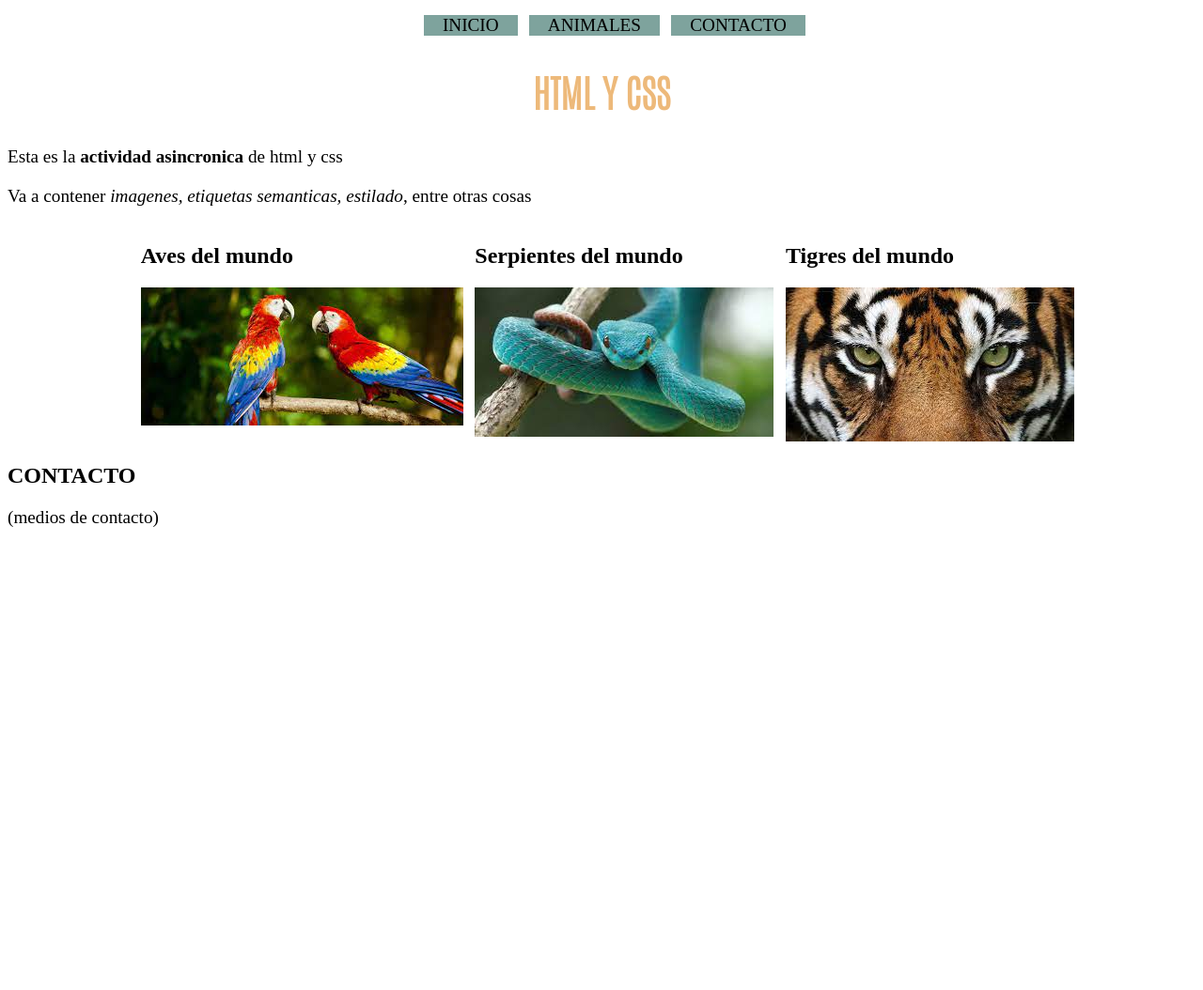
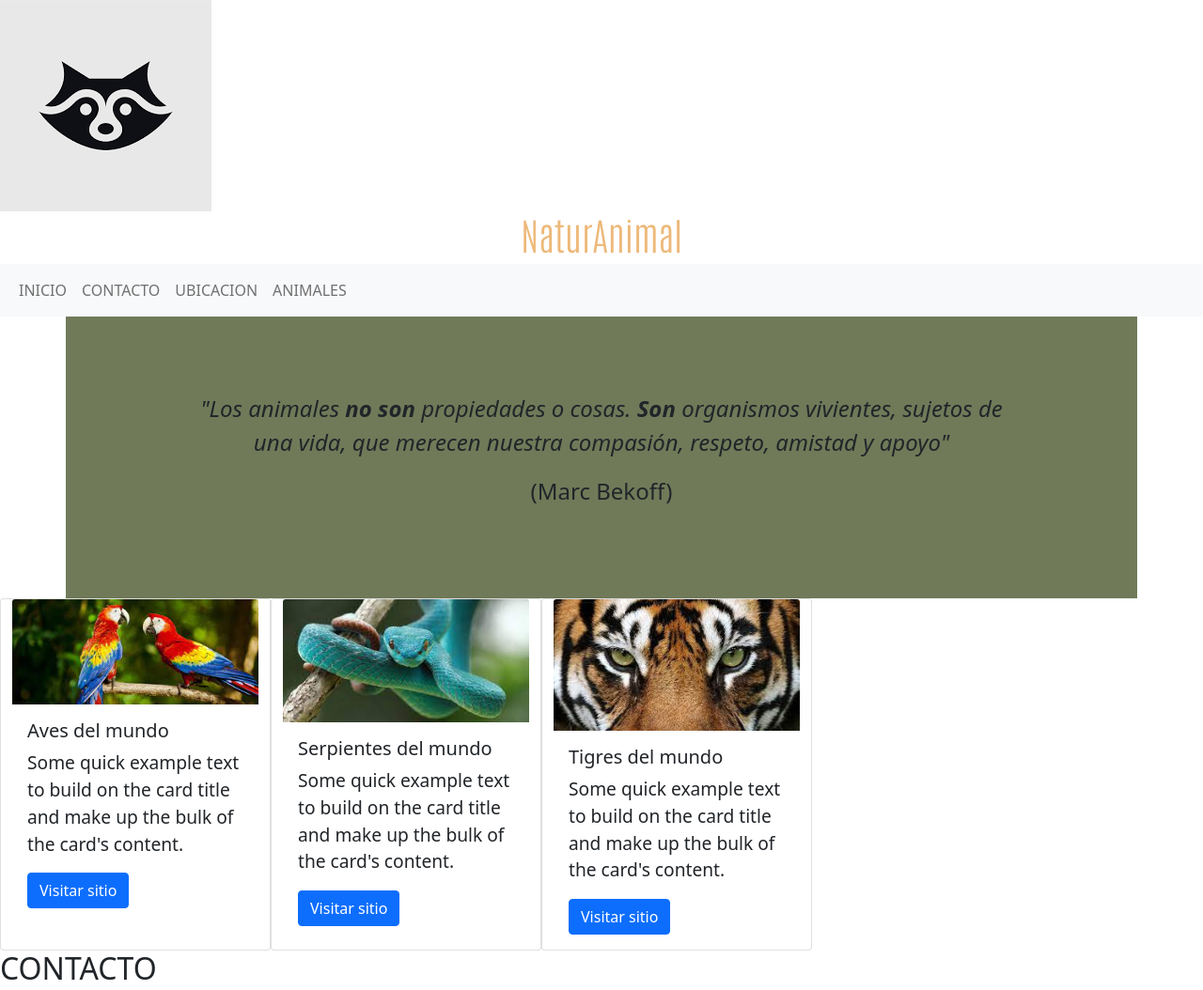
Before and after one commit to ezequieleandi/desafiosPIL, a website: page index.html in a window 1280 px wide. Shown: the top 1054 px of the page at 94% size. Before the commit the page ends 800 px from the top, so only its background shows below. Drawn offline with nearby package versions, Linux system fonts and the light colour scheme.

Commit message:
parte 1: frase inicial

```diff
--- a/css/estilos.css
+++ b/css/estilos.css
@@ -1,3 +1,7 @@
+*{
+    margin: 0;
+    padding: 0;
+}
 h1{
     font-size: 2.5rem;
     font-family: 'Antonio', sans-serif;
@@ -19,13 +23,28 @@ h1{
 .ulNav li:hover{
    background-color: bisque;
 }
-.sectionAnimales{
+/* .sectionAnimales{
     display: flex;
     justify-content: center;
 }
 .sectionAnimales div{
     margin-left: 1%;
-}
+} */
 p{
     font-size: 1.2rem;
 }
+.sectionFrase{
+    height: 300px;
+    display: flex;
+    flex-direction: column;
+    justify-content: center;
+    align-items: center;
+    background-color: rgb(112, 122, 89);
+}
+.sectionFrase p{
+    width: 80%;
+    font-size: 1.5rem;
+}
+.imgAnimales{
+    width: 100%;
+}
--- a/index.html
+++ b/index.html
@@ -5,49 +5,81 @@
     <meta charset="UTF-8">
     <meta http-equiv="X-UA-Compatible" content="IE=edge">
     <meta name="viewport" content="width=device-width, initial-scale=1.0">
-    <title>Actividades Asincronicas</title>
+    <title>Naturanimal</title>
     <!--Googlefonts-->
     <link rel="preconnect" href="https://fonts.googleapis.com">
     <link rel="preconnect" href="https://fonts.gstatic.com" crossorigin>
     <link href="https://fonts.googleapis.com/css2?family=Antonio:wght@100&display=swap" rel="stylesheet">
+    <!--Bootstrap CSS-->
+    <link href="https://cdn.jsdelivr.net/npm/bootstrap@5.1.3/dist/css/bootstrap.min.css" rel="stylesheet" integrity="sha384-1BmE4kWBq78iYhFldvKuhfTAU6auU8tT94WrHftjDbrCEXSU1oBoqyl2QvZ6jIW3" crossorigin="anonymous">
     <!--CSS propio-->
     <link rel="stylesheet" href="./css/estilos.css">
 </head>
 
 <body>
     <header>
-        <nav>
-            <div class="divNav">
-                <ul class="ulNav">
-                    <li>INICIO</li>
-                    <li>ANIMALES</li>
-                    <li>CONTACTO</li>
-                </ul>
+        <div>
+            <!--imagen + titulo-->
+            <a href="./index.html"><img src="./imagenes/logo1.png" alt="logo"></a>
+            <h1>NaturAnimal</h1>
+        </div>
+        <nav class="navbar navbar-expand-lg navbar-light bg-light navItem">
+            <div class="container-fluid">
+                <button class="navbar-toggler" type="button" data-bs-toggle="collapse" data-bs-target="#navbarNavDropdown"
+                    aria-controls="navbarNavDropdown" aria-expanded="false" aria-label="Toggle navigation">
+                    <span class="navbar-toggler-icon"></span>
+                </button>
+                <!--Lista desordenada para el menu-->
+                <div class="collapse navbar-collapse" id="navbarNavDropdown">
+                    <ul class="navbar-nav">
+                        <li class="nav-item">
+                            <a class="nav-link" aria-current="page" href="./index.html">INICIO</a>
+                        </li>
+                        <li class="nav-item">
+                            <a class="nav-link" href="#contacto">CONTACTO</a>
+                        </li>
+                        <li class="nav-item">
+                            <a class="nav-link" href="#ubicacion">UBICACION</a>
+                        </li>
+                        <li class="nav-item">
+                            <a class="nav-link" href="#animales">ANIMALES</a>
+                        </li>
+                    </ul>
+                </div>
             </div>
-        </nav>
     </header>
-    <section>
-        <h1>HTML Y CSS</h1>
-        <p>Esta es la <b>actividad asincronica</b> de html y css</p>
-        <p>Va a contener <i>imagenes, etiquetas semanticas, estilado</i>, entre otras cosas</p>
+    <section class="sectionFrase container text-center">
+        <p class="pFrase"><i>"Los animales <b>no son</b> propiedades o cosas. <b>Son</b> organismos vivientes, sujetos de una vida, que merecen nuestra compasión, respeto, amistad y apoyo"</i></p>
+        <p>(Marc Bekoff)</p>
     </section>
-    <section class="sectionAnimales">
-        <div>
-            <h2>Aves del mundo</h2>
-            <a href="https://www.nationalgeographic.com.es/animales/aves" target="_blank" title="aves del mundo"><img
-            src="./imagenes/pajarosNew.jfif" alt="pajaros"></a>
+    <div class="sectionAnimales container-fluid">
+        <div class="row">
+            <div class="card col-4" style="width: 18rem;">
+                <img src="./imagenes/pajarosNew.jfif" class="card-img-top" alt="tigre">
+                <div class="card-body">
+                  <h5 class="card-title">Aves del mundo</h5>
+                  <p class="card-text">Some quick example text to build on the card title and make up the bulk of the card's content.</p>
+                  <a href="https://www.nationalgeographic.com.es/animales/aves" class="btn btn-primary">Visitar sitio</a>
+                </div>
+            </div>
+            <div class="card col-4" style="width: 18rem;">
+                <img src="./imagenes/serpientesNew.jfif" class="card-img-top" alt="tigre">
+                <div class="card-body">
+                  <h5 class="card-title">Serpientes del mundo</h5>
+                  <p class="card-text">Some quick example text to build on the card title and make up the bulk of the card's content.</p>
+                  <a href="https://www.nationalgeographic.com.es/animales/serpientes" class="btn btn-primary">Visitar sitio</a>
+                </div>
+            </div>
+            <div class="card col-4" style="width: 18rem;">
+                <img src="./imagenes/tigresNew.jfif" class="card-img-top" alt="tigre">
+                <div class="card-body">
+                  <h5 class="card-title">Tigres del mundo</h5>
+                  <p class="card-text">Some quick example text to build on the card title and make up the bulk of the card's content.</p>
+                  <a href="https://www.nationalgeographic.es/animales/tigre-de-bengala" class="btn btn-primary">Visitar sitio</a>
+                </div>
+            </div>
         </div>
-        <div>
-            <h2>Serpientes del mundo</h2>
-            <a href="https://www.nationalgeographic.com.es/animales/serpientes" target="_blank" title="serpientes"><img
-            src="./imagenes/serpientesNew.jfif" alt="serpiente"></a>
-        </div>
-        <div>
-            <h2>Tigres del mundo</h2>
-            <a href="https://www.nationalgeographic.es/animales/tigre-de-bengala" target="_blank" title="tigres"><img
-            src="./imagenes/tigresNew.jfif" alt="tigre"></a>
-        </div>
-    </section>
+    </div>
     <footer>
         <div>
             <h2>CONTACTO</h2>
```
Also changed, not shown: package.json (added, +19 -0 lines), imagenes/logo1.png (added).
